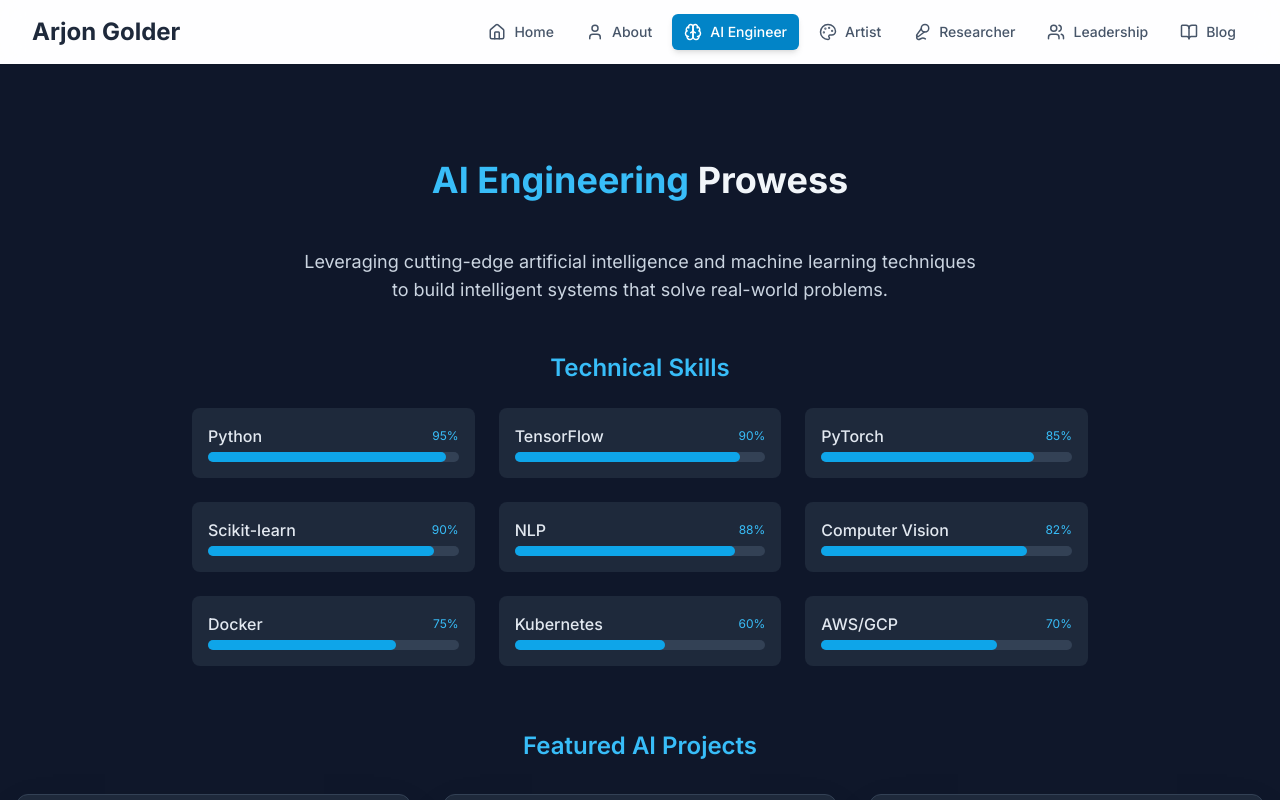
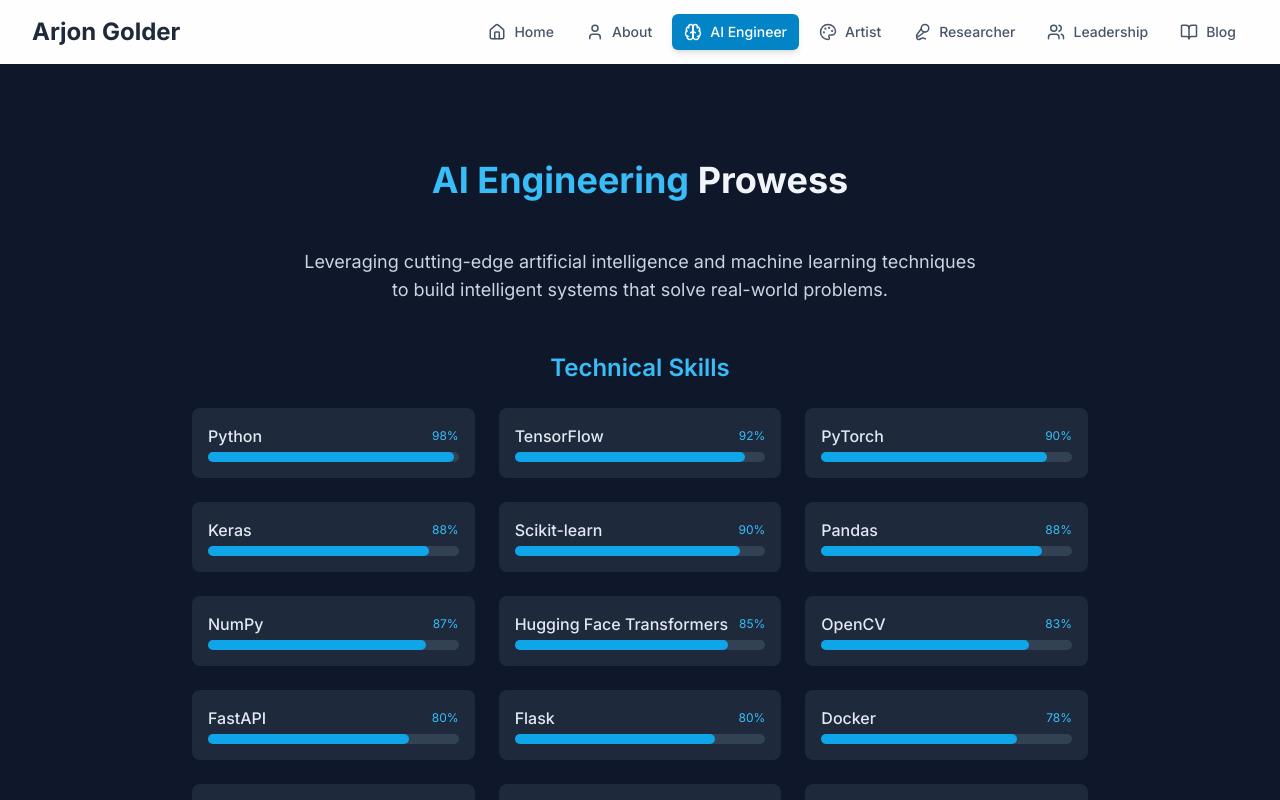
Before and after one commit to arjonnill07/live-portfolio, a React (Vite) app in the folder Arjon-portfolio/: page / in a window 1280 px wide. Both pictures are taken after a click on the button "AI Engineer". Shown: the top 800 px of the page. Built offline with nearby package versions, Linux system fonts and the light colour scheme.

Commit message:
updated the AI Engineer page

```diff
--- a/Arjon-portfolio/src/components/AIEngineerSection.jsx
+++ b/Arjon-portfolio/src/components/AIEngineerSection.jsx
@@ -6,31 +6,50 @@
 const AIEngineerSection = () => {
   const aiProjects = [
     {
-      title: "Intelligent Recommendation System",
-      description: "A collaborative filtering based recommendation engine for e-commerce, improving user engagement by 15%.",
-      technologies: ["Python", "TensorFlow", "Flask", "Docker"],
-      githubLink: "https://github.com/yourusername/recsys-project",
-      liveLink: "#"
+      title: "Smart Augmentation of Brain Tumor MRI Dataset",
+      description: "Research-driven augmentation techniques to improve model generalization for medical imaging. Enhanced dataset diversity and reduced overfitting for brain tumor classification.",
+      technologies: ["Python", "Keras", "OpenCV", "Jupyter"],
+      githubLink: "https://github.com/arjonnill07/smart-augmentation-of-Brain-tumor-MRi-dataset-",
     },
     {
-      title: "NLP-Powered Chatbot",
-      description: "Developed a customer service chatbot using BERT for intent recognition and response generation.",
-      technologies: ["Python", "PyTorch", "Hugging Face Transformers", "FastAPI"],
-      githubLink: "https://github.com/yourusername/nlp-chatbot",
+      title: "Liver Fibrosis App",
+      description: "Clinical decision support system for liver fibrosis risk prediction. Integrated ML models with an interactive web interface for clinicians.",
+      technologies: ["Python", "Scikit-learn", "Streamlit"],
+      githubLink: "https://github.com/arjonnill07/liver-fibrosis-app",
     },
     {
-      title: "Computer Vision for Anomaly Detection",
-      description: "Implemented a CNN model to detect anomalies in manufacturing processes from image data.",
-      technologies: ["Python", "OpenCV", "Keras", "AWS Sagemaker"],
-      githubLink: "https://github.com/yourusername/cv-anomaly",
-      liveLink: "#"
+      title: "Clinical CDSS Readmission",
+      description: "Predictive analytics for hospital readmission using clinical data. Developed robust data pipelines and interpretable ML models.",
+      technologies: ["Python", "Pandas", "ML"],
+      githubLink: "https://github.com/arjonnill07/clinical-cdss-readmission",
+    },
+    {
+      title: "Federated Medical AI (ICICT 2024)",
+      description: "Published research on privacy-preserving federated learning for medical data. Designed and evaluated federated models for sensitive healthcare applications.",
+      technologies: ["Python", "TensorFlow Federated"],
+      githubLink: "https://www.linkedin.com/in/arjon-golder/", // Link to publication or profile
     },
   ];
 
   const skills = [
-    { name: "Python", level: 95 }, { name: "TensorFlow", level: 90 }, { name: "PyTorch", level: 85 },
-    { name: "Scikit-learn", level: 90 }, { name: "NLP", level: 88 }, { name: "Computer Vision", level: 82 },
-    { name: "Docker", level: 75 }, { name: "Kubernetes", level: 60 }, { name: "AWS/GCP", level: 70 },
+    { name: "Python", level: 98 },
+    { name: "TensorFlow", level: 92 },
+    { name: "PyTorch", level: 90 },
+    { name: "Keras", level: 88 },
+    { name: "Scikit-learn", level: 90 },
+    { name: "Pandas", level: 88 },
+    { name: "NumPy", level: 87 },
+    { name: "Hugging Face Transformers", level: 85 },
+    { name: "OpenCV", level: 83 },
+    { name: "FastAPI", level: 80 },
+    { name: "Flask", level: 80 },
+    { name: "Docker", level: 78 },
+    { name: "Kubernetes", level: 65 },
+    { name: "AWS/GCP", level: 75 },
+    { name: "Federated Learning", level: 80 },
+    { name: "MLOps", level: 75 },
+    { name: "Prompt Engineering", level: 80 },
+    { name: "Reproducible Research", level: 85 },
   ];
 
   return (
```
